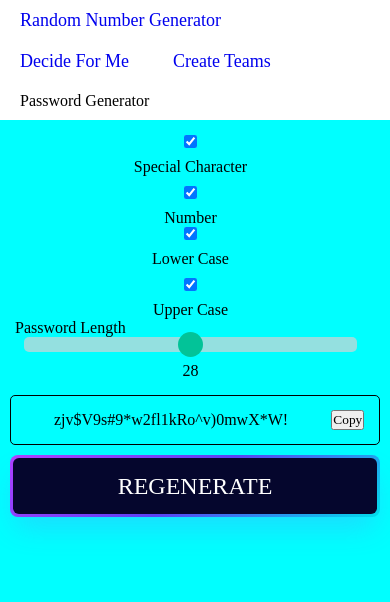
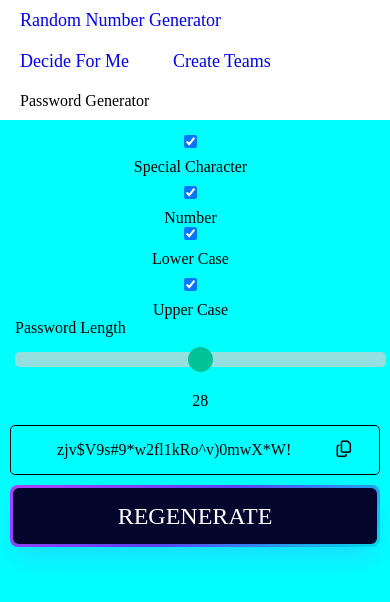
Before and after one commit to paullee100/turbo-dollop, a plain HTML site: page html/passwordgenerator.html in a window 390 px wide. Drawn offline with Linux system fonts and the light colour scheme.

Commit message:
styling improvement

```diff
--- a/html/passwordgenerator.html
+++ b/html/passwordgenerator.html
@@ -65,10 +65,12 @@
                     <div class="generated-password" id="generated-password">
                         <div id="text-generated-password"></div>
                         <button class="copy-generated-password" id="copy-generated-password" onclick="copyContent()" onmouseover="resetText()">
-                            Copy
-                            <span class="tool-tip-text" id="tool-tip-text">
-                                Copy to <br>
-                                clipboard</span>
+                            <i class="fa-regular fa-copy">
+                                <span class="tool-tip-text" id="tool-tip-text">
+                                    Copy to <br>
+                                    clipboard
+                                </span>
+                            </i>
                         </button>
                     </div>
                     <button class="generate-password" id="generate-password" onclick="generatePassword()"><span>REGENERATE</span></button>
@@ -79,6 +81,7 @@
         </div>
 
         <script type="text/javascript" src="../src/PasswordGenerator.js"></script>
+        <script src="https://kit.fontawesome.com/f0627342fd.js" crossorigin="anonymous"></script>
 
     </body>
 </html>
--- a/src/PasswordGenerator.js
+++ b/src/PasswordGenerator.js
@@ -67,6 +67,7 @@ async function copyContent() {
     try {
         await navigator.clipboard.writeText(content);
         toolTipText.textContent = "Copied!";
+        toolTipText.style.marginTop = '-60px';
         console.log("Content copied to clipboard: " + content);
     } catch(err) {
         console.error("Failed to copy: ", err);
@@ -76,6 +77,7 @@ async function copyContent() {
 function resetText() {
     if (toolTipText.textContent !== 'Copy to clipboard' && toolTipText.textContent === 'Copied!') {
         toolTipText.textContent = 'Copy to clipboard';
+        toolTipText.style.marginTop = '-80px';
     }
 }
 
--- a/styling/passwordgenerator.css
+++ b/styling/passwordgenerator.css
@@ -11,8 +11,7 @@ body {
 
 .generate-password-container {
     display: flex;
-    width: 100vw;
-    /* flex-direction: column; */
+    width: 95vw;
     margin: 15px;
 }
 
@@ -91,7 +90,11 @@ body {
 .copy-generated-password {
 
     float: right;
-    margin-right: 15px;
+    margin-right: 30px;
+    background: none;
+    border: none;
+    transform: scale(1.25);
+
 }
 
 .tool-tip-text {
@@ -162,6 +165,11 @@ body {
     flex-basis: 100%;
   }
 
+  .number-of-characters {
+    width: 95vw;
+    margin: 15px 0;
+  }
+
   .row {
     flex-direction: column;
   }
```
